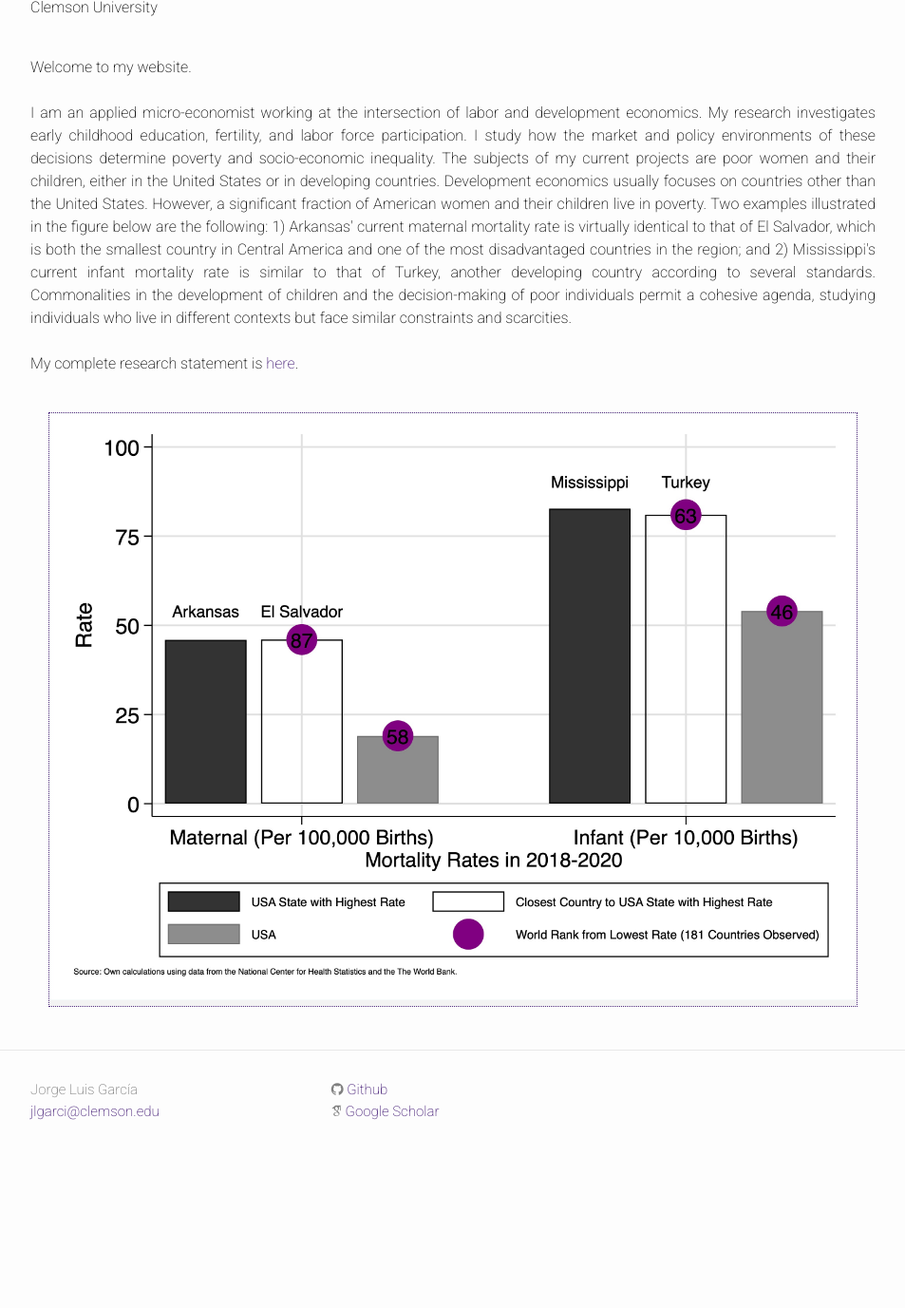
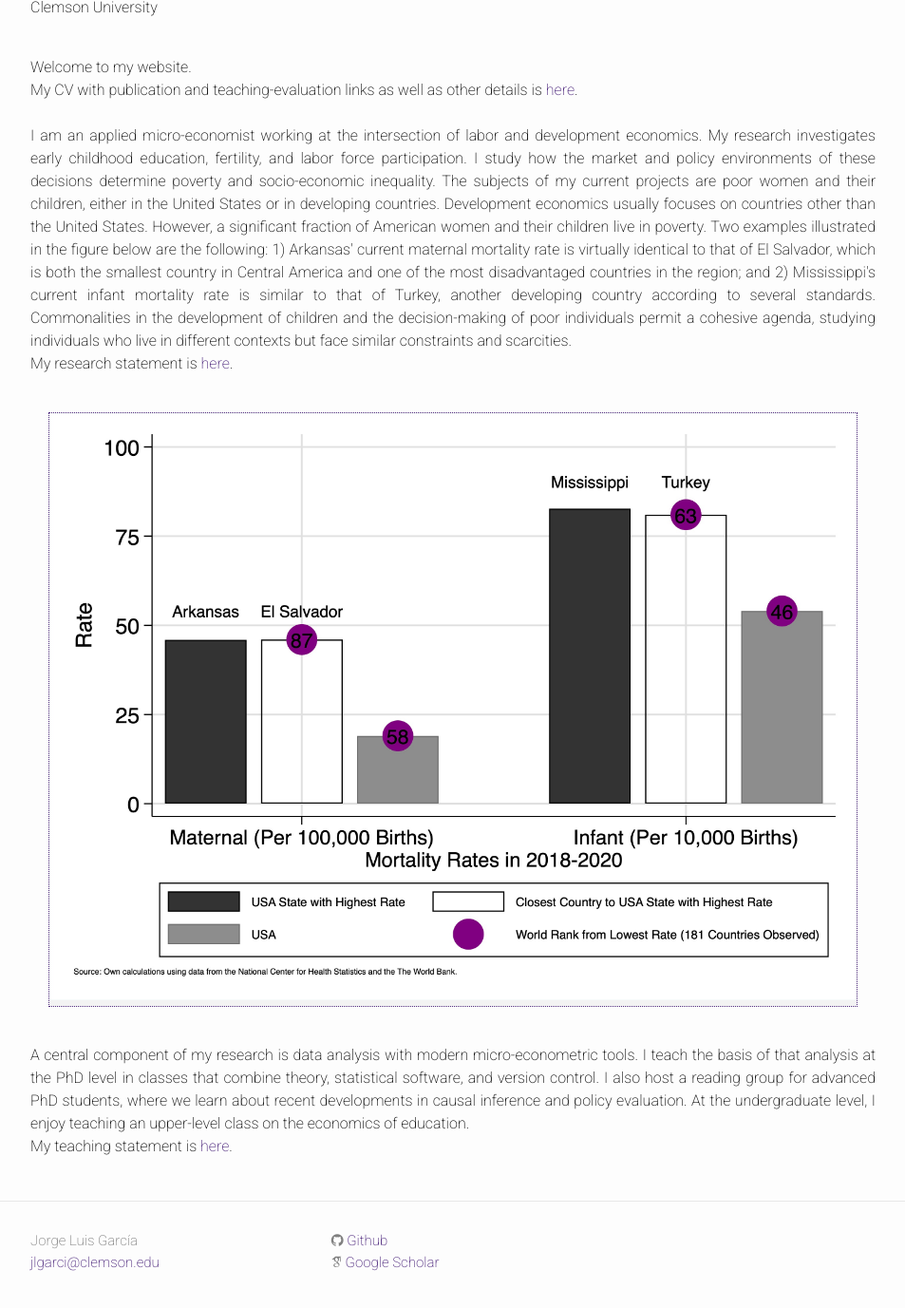
Before and after one commit to jorgelgarcia/jorgelgarcia.github.io, a Jekyll site: the page built from index.html, in a window 1280 px wide and 1400 px high, scrolled down 146 px. Shown: the top 1377 px of the window at 95% size, without its empty margins (163-1116 px from the left). Built offline with Jekyll 4.4.1, drawn with Linux system fonts in a browser that asks for light colours; nearby versions of some CDN libraries; some web fonts are replaced; before the commit the page ends 1387 px from its top, so only the background shows below that.

Commit message:
statements in

```diff
--- a/index.html
+++ b/index.html
@@ -2,8 +2,6 @@
 layout: default
 title:
 ---
-
-
 
 <div class="home">
 <!--<h1>Welcome</h1>-->
@@ -13,14 +11,19 @@ title:
 <br>
 <p align="justify">
 <br>
-Welcome to my website.
+Welcome to my website.<br>
+My CV with publication and teaching-evaluation links as well as other details is <a href="https://jorgelgarcia.github.io/cv/">here</a>.
 <br>
 <br>
-I am an applied micro-economist working at the intersection of labor and development economics. My research investigates early childhood education, fertility, and labor force participation. I study how the market and policy environments of these decisions determine poverty and socio-economic inequality. The subjects of my current projects are poor women and their children, either in the United States or in developing countries. Development economics usually focuses on countries other than the United States. However, a significant fraction of American women and their children live in poverty. Two examples illustrated in the figure below are the following: 1) Arkansas' current maternal mortality rate is virtually identical to that of El Salvador, which is both the smallest country in Central America and one of the most disadvantaged countries in the region; and 2) Mississippi's current infant mortality rate is similar to that of Turkey, another developing country according to several standards. Commonalities in the development of children and the decision-making of poor individuals permit a cohesive agenda, studying individuals who live in different contexts but face similar constraints and scarcities.
-<br>
-<br> My complete research statement is <a href="https://www.dropbox.com/s/9kg3b6sme1bkwo8/garcia_researchstatement.pdf?dl=0">here</a>.
-<br>
+I am an applied micro-economist working at the intersection of labor and development economics. My research investigates early childhood education, fertility, and labor force participation. I study how the market and policy environments of these decisions determine poverty and socio-economic inequality. The subjects of my current projects are poor women and their children, either in the United States or in developing countries. Development economics usually focuses on countries other than the United States. However, a significant fraction of American women and their children live in poverty. Two examples illustrated in the figure below are the following: 1) Arkansas' current maternal mortality rate is virtually identical to that of El Salvador, which is both the smallest country in Central America and one of the most disadvantaged countries in the region; and 2) Mississippi's current infant mortality rate is similar to that of Turkey, another developing country according to several standards. Commonalities in the development of children and the decision-making of poor individuals permit a cohesive agenda, studying individuals who live in different contexts but face similar constraints and scarcities.<br>
+My research statement is <a href="https://www.dropbox.com/s/kuukgw9rhqovw43/garcia_researchstatement.pdf?dl=0">here</a>.
+</p>
 <br>
 {% include image.html url="/images/stateranks.jpg" caption="" width=850 align="center" %}
+<br>
+<p align="justify">
+A central component of my research is data analysis with modern micro-econometric tools. I teach the basis of that analysis at the PhD level in classes that combine theory, statistical software, and version control. I also host a reading group for advanced PhD students, where we learn about recent developments in causal inference and policy evaluation. At the undergraduate level, I enjoy teaching an upper-level class on the economics of education.<br>
+My teaching statement is <a href="https://www.dropbox.com/s/z0eeahtcu0c0n20/garcia_teachingstatement.pdf?dl=0">here</a>.
+<br>
 </p>
 </div>
```
Also changed, not shown: research.md (+1 -0 lines), teaching.md (+3 -1 lines).
